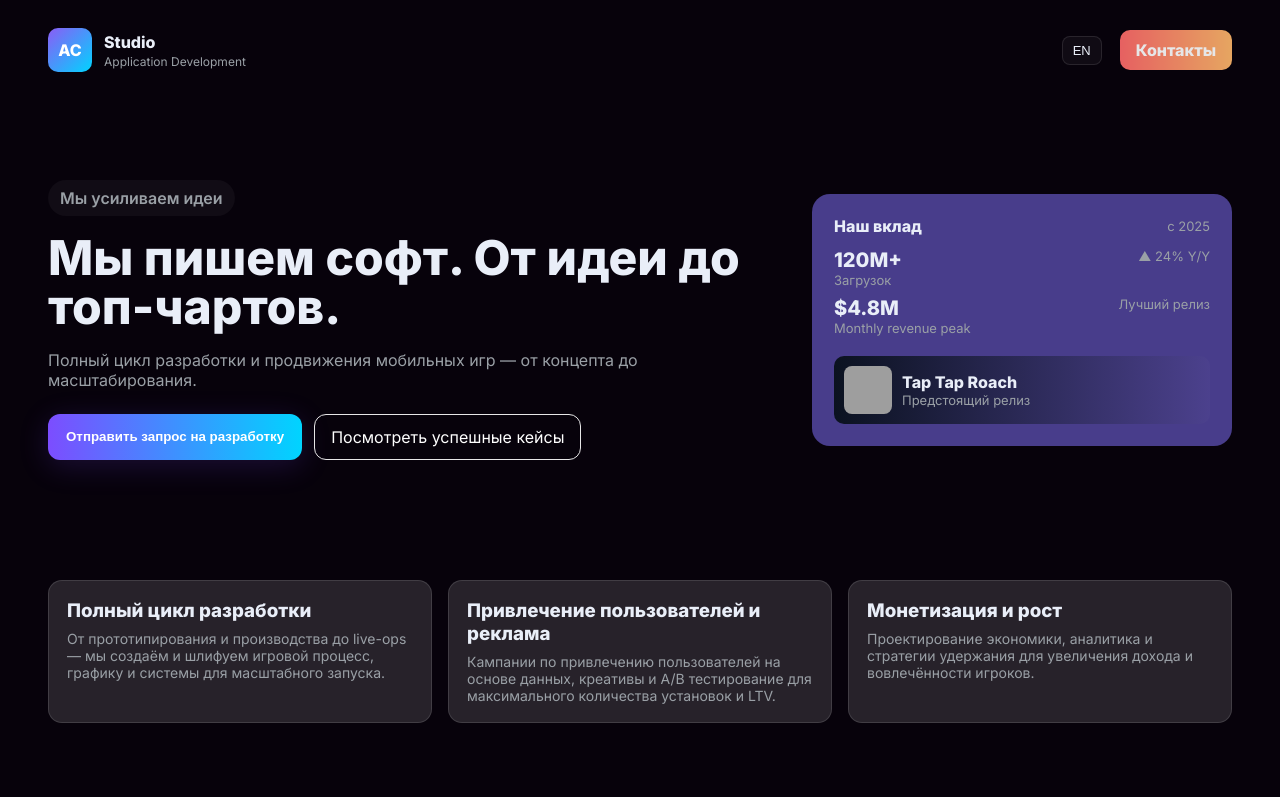
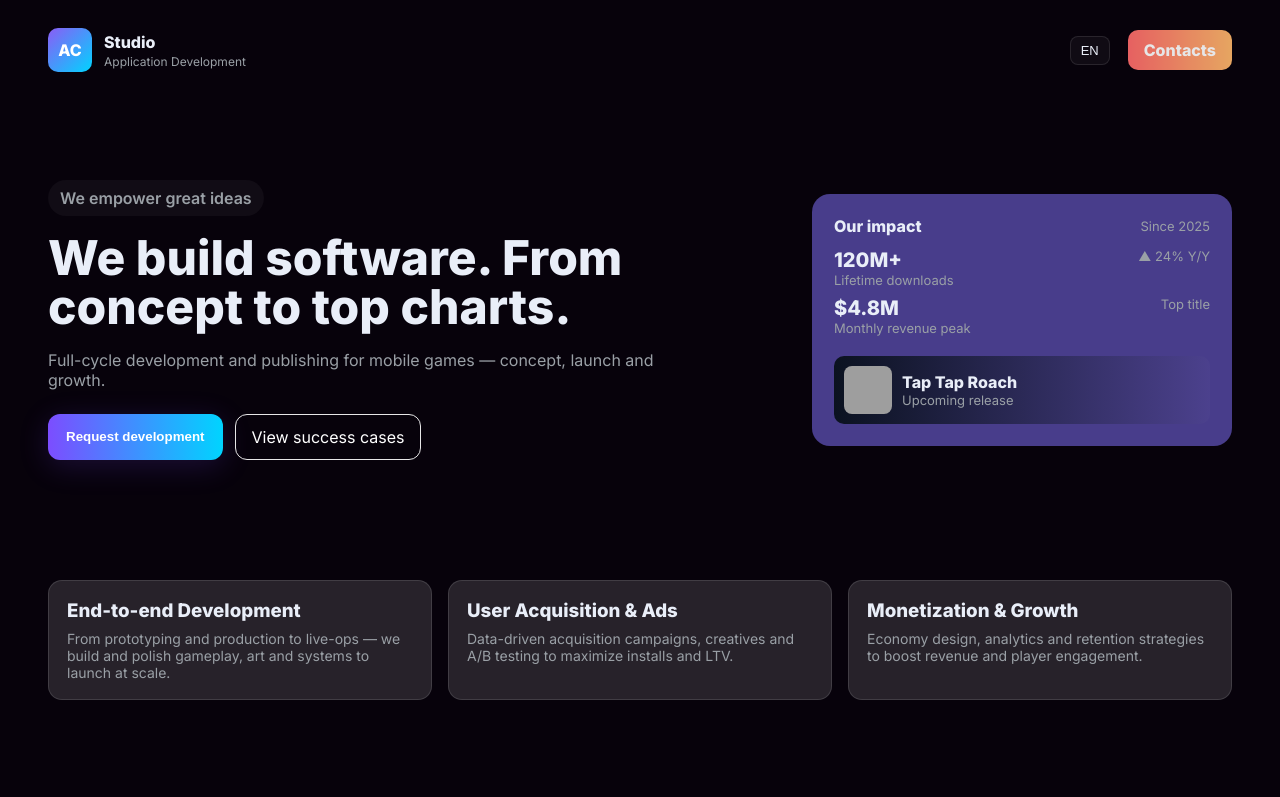
Before and after one commit to lepanelepa/lepanelepa.github.io, a website: page public/index.html in a window 1280 px wide. Both pictures are taken after a click on the button "RU". Shown: the top 797 px of the page. Drawn offline with Linux system fonts and the light colour scheme; grey boxes are pictures that could not be loaded.

Commit message:
set popup in8n

```diff
--- a/public/index.html
+++ b/public/index.html
@@ -9,7 +9,6 @@
 <meta property="og:type" content="website">
 <meta name="robots" content="index, follow">
 <meta http-equiv="Content-Security-Policy" content="default-src 'self' https:; style-src 'unsafe-inline' https:; script-src 'self' 'unsafe-inline';">
-
 <title>Studio — Game Publishing & Dev</title>
 <link href="https://fonts.googleapis.com/css2?family=Inter:wght@300;400;600;800&display=swap" rel="stylesheet">
 <style>
@@ -71,12 +70,11 @@
   @media (max-width:920px){.hero{grid-template-columns:1fr;padding:48px 24px}header{padding:18px 24px}.features{flex-direction:column;padding:24px}.cases,.contact,footer{padding:24px}}
   @media (max-width:768px){.contact{grid-template-columns:1fr;gap:28px;}.contact .info{order:1}.contact form{order:2;width:100%}}
   @media (max-width:480px){.cta-row{flex-direction:column;}}
-
   @keyframes spin {0%{transform:rotate(0deg);}100%{transform:rotate(360deg);}}
-    .popup {display:none;opacity:0;position:fixed;inset:0;background: rgba(0,0,0,0.6);justify-content:center;align-items:center;z-index:1000;transition: opacity 0.3s ease;}
-    .popup.show {display:flex;opacity:1;}
-    .popup-content {background:#121212;color:white;padding:30px 24px;border-radius:16px;width:320px;text-align:center;transform: scale(0.9);transition: transform 0.3s ease;}
-    .popup.show .popup-content {transform: scale(1);}
+  .popup{display:none;opacity:0;position:fixed;inset:0;background: rgba(0,0,0,0.6);justify-content:center;align-items:center;z-index:1000;transition: opacity 0.3s ease;}
+  .popup.show{display:flex;opacity:1;}
+  .popup-content{background:#121212;color:white;padding:30px 24px;border-radius:16px;width:320px;text-align:center;transform: scale(0.9);transition: transform 0.3s ease;}
+  .popup.show .popup-content{transform: scale(1);}
 </style>
 </head>
 <body>
@@ -95,7 +93,6 @@
 </header>
 
 <main>
-    <!-- Hero -->
   <section class="hero">
     <div>
       <div data-i18n="kicker" class="kicker">We empower great ideas</div>
@@ -106,7 +103,6 @@
         <a class="btn-ghost" href="#cases" data-i18n="btn_cases">View success cases</a>
       </div>
     </div>
-
     <aside class="card floating">
       <div style="display:flex;justify-content:space-between;align-items:center;margin-bottom:12px">
         <div style="font-weight:700" data-i18n="impact_title">Our impact</div>
@@ -125,7 +121,6 @@
     </aside>
   </section>
 
-    <!-- Features -->
   <section id="services" class="features">
     <div class="feature">
       <h3 data-i18n="feature1_title">End-to-end Development</h3>
@@ -141,7 +136,6 @@
     </div>
   </section>
 
-    <!-- Cases -->
   <section id="cases" class="cases">
     <h2 data-i18n="cases_title">Success cases</h2>
     <div class="cases-grid">
@@ -151,7 +145,6 @@
     </div>
   </section>
 
-    <!-- Contact -->
   <section id="contact" class="contact">
     <div class="info">
       <h3 data-i18n="contact_title">Have additional questions?</h3>
@@ -160,6 +153,7 @@
         <div style="font-weight:700">hello@anycodestudio.com</div>
       </div>
     </div>
+
     <form id="contactForm">
       <label data-i18n="name" for="name">Name*</label>
       <input id="name" data-i18n-placeholder="your_name" placeholder="Your name" required>
@@ -187,58 +181,11 @@
 
 <!-- POPUP -->
 <div id="popup" class="popup">
-    <div class="popup-content" id="popup-content">
-      <div class="loader"></div>
-      <div id="popup-text" data-i18n="popup_sending">Отправка письма...</div>
-    </div>
+  <div id="popup-content" class="popup-content"></div>
 </div>
 
-  <!-- JS -->
 <script>
-    // Переключение языков
 const translations = {
-    ru: {
-        contacts: "Контакты",
-        kicker: "Мы усиливаем идеи",
-        headline: "Мы пишем софт. От идеи до топ-чартов.",
-        subtext: "Полный цикл разработки и продвижения мобильных игр — от концепта до масштабирования.",
-        btn_request: "Отправить запрос на разработку",
-        btn_cases: "Посмотреть успешные кейсы",
-        impact_title: "Наш вклад",
-        since: "с 2025",
-        top_title: "Лучший релиз",
-        upcoming_release: "Предстоящий релиз",
-        cases_title: "Успешные кейсы",
-        case1: "Прототип → 50K скачиваний. Полный цикл: дизайн, монетизация, UA.",
-        case2: "Super Casual Game - мобильная тапалка: улучшили ARPDAU на 42 %.",
-        case3: "SaaS платформа - телематика автотранспорта в реальном времени.",
-        contact_title: "Есть дополнительные вопросы?",
-        contact_text: "Напишите нам — мы дадим фидбек по вашему запросу и предложим пути роста.",
-        btn_send: "Отправить",
-        btn_clear: "Очистить",
-         feature1_title: "Полный цикл разработки",
-    feature1_text: "От прототипирования и производства до live-ops — мы создаём и шлифуем игровой процесс, графику и системы для масштабного запуска.",
-    feature2_title: "Привлечение пользователей и реклама",
-    feature2_text: "Кампании по привлечению пользователей на основе данных, креативы и A/B тестирование для максимального количества установок и LTV.",
-    feature3_title: "Монетизация и рост",
-    feature3_text: "Проектирование экономики, аналитика и стратегии удержания для увеличения дохода и вовлечённости игроков.",
-    lifetime_downloads: "Загрузок",
-    your_name: "Ваше имя",
-       policy: "Политика конфиденциальности",
-       name: "Имя*",
-      email: "Эл. почта*",
-      your_email: "you@mail.com",
-      your_request: "Ваш запрос*",
-      your_description: "Краткое описание",
-      btn_send: "Отправить запрос",
-      btn_clear: "Очистить",
-      sending: "Отправка письма...",
-success: "Спасибо! Мы свяжемся с вами в течение 48 часов.",
- popup_sending: 'Отправка письма...',
-  popup_success: 'Письмо отправлено!',
-  popup_error: 'Ошибка отправки'
-
-      },
   en: {
     contacts: "Contacts",
     kicker: "We empower great ideas",
@@ -250,7 +197,7 @@ success: "Спасибо! Мы свяжемся с вами в течение 48
     since: "Since 2025",
     top_title: "Top title",
     upcoming_release: "Upcoming release",
-        cases_title: "Success stories",
+    cases_title: "Success cases",
     case1: "Prototype → 50K downloads. Full cycle: design, monetization, UA.",
     case2: "Super Casual Game — mobile tapper: increased ARPDAU by 42%.",
     case3: "SaaS telematics platform for real-time vehicle monitoring.",
@@ -264,41 +211,81 @@ success: "Спасибо! Мы свяжемся с вами в течение 48
     feature2_text: "Data-driven acquisition campaigns, creatives and A/B testing to maximize installs and LTV.",
     feature3_title: "Monetization & Growth",
     feature3_text: "Economy design, analytics and retention strategies to boost revenue and player engagement.",
-    lifetime_downloads: "Lifetime downdoads",
-
+    lifetime_downloads: "Lifetime downloads",
     name: "Name*",
     your_name: "Your name",
     email: "Email*",
     your_email: "you@mail.com",
     your_request: "Your request*",
     your_description: "Short description",
-      btn_send: "Request review",
-      btn_clear: "Clear",
-
-
-      policy: "Policy",
-      sending: "Sending...",
-success: "Thank you! We will reply within 48 hours.",
- popup_sending: 'Sending...',
-  popup_success: 'Message sent!',
-  popup_error: 'Send error'
+    sending: "Sending mail...",
+    success: "✅ Thank you! We'll reply within 48 hours.",
+    error: "❌ Error sending. Please try later.",
+    close: "Close",
+    policy: "Policy"
+  },
+  ru: {
+    contacts: "Контакты",
+    kicker: "Мы усиливаем идеи",
+    headline: "Мы пишем софт. От идеи до топ-чартов.",
+    subtext: "Полный цикл разработки и продвижения мобильных игр — от концепта до масштабирования.",
+    btn_request: "Отправить запрос на разработку",
+    btn_cases: "Посмотреть успешные кейсы",
+    impact_title: "Наш вклад",
+    since: "С 2025",
+    top_title: "Лучший релиз",
+    upcoming_release: "Предстоящий релиз",
+    cases_title: "Успешные кейсы",
+    case1: "Прототип → 50K скачиваний. Полный цикл: дизайн, монетизация, UA.",
+    case2: "Super Casual Game — мобильная тапалка: ARPDAU +42%.",
+    case3: "SaaS телематика для мониторинга транспорта в реальном времени.",
+    contact_title: "Есть вопросы?",
+    contact_text: "Напишите нам — мы рассмотрим запрос и предложим варианты развития.",
+    btn_send: "Отправить",
+    btn_clear: "Очистить",
+    feature1_title: "Полная разработка",
+    feature1_text: "От прототипа до live-ops — создаем и доводим до готовности геймплей, арт и системы.",
+    feature2_title: "User Acquisition & Ads",
+    feature2_text: "Data-driven кампании, креативы и A/B тесты для максимального LTV.",
+    feature3_title: "Монетизация и рост",
+    feature3_text: "Дизайн экономики, аналитика и ретеншн для увеличения дохода и вовлеченности.",
+    lifetime_downloads: "Всего скачиваний",
+    name: "Имя*",
+    your_name: "Ваше имя",
+    email: "Email*",
+    your_email: "you@mail.com",
+    your_request: "Ваш запрос*",
+    your_description: "Коротко о запросе",
+    sending: "Отправка письма...",
+    success: "✅ Спасибо! Мы ответим в течение 48 часов.",
+    error: "❌ Ошибка при отправке. Попробуйте позже.",
+    close: "Закрыть",
+    policy: "Политика"
   }
 };
 
-    const btn = document.getElementById('langBtn');
-    let currentLang = 'en';
-    btn.addEventListener('click', () => {
-      currentLang = currentLang === 'en' ? 'ru' : 'en';
-      document.querySelectorAll("[data-i18n-placeholder]").forEach(el => {
-        el.placeholder = translations[currentLang][el.getAttribute('data-i18n-placeholder')];
+let currentLang = 'ru';
+
+function updateTranslations() {
+  document.querySelectorAll('[data-i18n]').forEach(el => {
+    const key = el.getAttribute('data-i18n');
+    if(translations[currentLang][key]) el.innerText = translations[currentLang][key];
   });
-      document.querySelectorAll("[data-i18n]").forEach(el => {
-        el.textContent = translations[currentLang][el.getAttribute('data-i18n')];
+  document.querySelectorAll('[data-i18n-placeholder]').forEach(el => {
+    const key = el.getAttribute('data-i18n-placeholder');
+    if(translations[currentLang][key]) el.placeholder = translations[currentLang][key];
   });
-      btn.textContent = currentLang === 'en' ? 'RU' : 'EN';
+}
+
+document.getElementById('langBtn').addEventListener('click', () => {
+  currentLang = currentLang === 'ru' ? 'en' : 'ru';
+  document.getElementById('langBtn').innerText = currentLang.toUpperCase();
+  updateTranslations();
 });
 
-    // Попап
+updateTranslations();
+
+// CONTACT FORM + POPUP
 const contactForm = document.getElementById('contactForm');
 const popup = document.getElementById('popup');
 const popupContent = document.getElementById('popup-content');
@@ -306,27 +293,38 @@ success: "Thank you! We will reply within 48 hours.",
 contactForm.addEventListener('submit', async (e) => {
   e.preventDefault();
   popup.classList.add('show');
-      popupContent.innerHTML = `<div class="loader" style="border:4px solid #f3f3f3;border-top:4px solid #7c4dff;border-radius:50%;width:40px;height:40px;margin:0 auto 20px auto;animation:spin 1s linear infinite;"></div><div>Отправка письма...</div>`;
+
+  popupContent.innerHTML = `
+    <div class="loader" style="border:4px solid #f3f3f3;border-top:4px solid #7c4dff;border-radius:50%;width:40px;height:40px;margin:0 auto 20px auto;animation:spin 1s linear infinite;"></div>
+    <div>${translations[currentLang].sending}</div>
+  `;
+
   const payload = {
     name: document.querySelector('#name').value,
     email: document.querySelector('#email').value,
     message: document.querySelector('#about').value
   };
+
   try {
     const res = await fetch('/api/send-mail', {
       method: 'POST',
       headers: { 'Content-Type': 'application/json' },
       body: JSON.stringify(payload)
     });
+
     if (res.ok) {
-          popupContent.innerHTML = `<div>✅ Спасибо! Мы ответим в течение 48 часов.</div>
-          <button id="popup-close" style="margin-top:20px;padding:10px 16px;border:none;border-radius:10px;background:#7c4dff;color:white;font-weight:600;cursor:pointer;">Закрыть</button>`;
+      popupContent.innerHTML = `
+        <div>${translations[currentLang].success}</div>
+        <button id="popup-close" style="margin-top:20px;padding:10px 16px;border:none;border-radius:10px;background:#7c4dff;color:white;font-weight:600;cursor:pointer;">
+          ${translations[currentLang].close}
+        </button>
+      `;
       document.getElementById('popup-close').addEventListener('click', () => popup.classList.remove('show'));
     } else {
-          popupContent.innerHTML = `<div>❌ Ошибка при отправке. Попробуйте позже.</div>`;
+      popupContent.innerHTML = `<div>${translations[currentLang].error}</div>`;
     }
-      } catch(e) {
-        popupContent.innerHTML = `<div>❌ Ошибка при отправке. Попробуйте позже.</div>`;
+  } catch (e) {
+    popupContent.innerHTML = `<div>${translations[currentLang].error}</div>`;
   }
 });
 </script>
```
Lines whose indentation alone changed are shown as unchanged.
